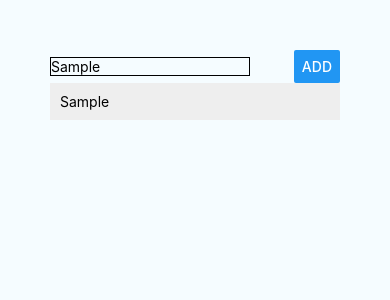
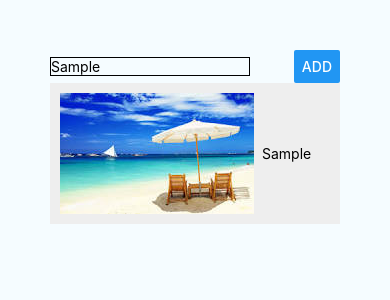
Before and after one commit to Natalied9/AwesomePlaces, a React Native app: screen / in a window 390 px wide. Both pictures are taken after typing "Sample" into the empty fields and a click on the button "ADD". Shown: the top 300 px of the page. Built offline with nearby package versions, Linux system fonts and the light colour scheme.

Commit message:
Added image to list item

```diff
--- a/App.js
+++ b/App.js
@@ -3,6 +3,7 @@
 
 import PlaceUserInput from './src/components/PlaceUserInput/PlaceUserInput';
 import PlaceList from './src/components/PlaceList/PlaceList';
+import placeImage from './src/assets/beautiful-beach.jpeg';
 
 // explanation of
 //https://appdividend.com/2018/07/30/react-native-create-delete-functionality/
@@ -16,8 +17,11 @@
       this.setState(prevState => {
         return {
           places: prevState.places.concat({
+            //needs a key, so math.random will generate a key for each object
+            //that is added to the list
             key: Math.random(),
-            value: placeName
+            value: placeName,
+            image: placeImage
         })
         };
       });
@@ -36,15 +40,8 @@
   //SO, we will pass an arrow function to be executed on all elements in the
   //places array
   return { places: prevState.places.filter(place => {
-    //return result of check: if the index of element in array is not equal
-    //to the index we receive, then we want to return true because then the item
-    //should stay in the array
+    //return result of check: if the key in array is not equal
     return place.key !== key;
-    //return result of check: if the index of element in array is equal
-    //to the index we receive, then we want to return false and the item
-    //gets deleted from the array so onItemDeleted will trigger this place
-    //delete handler and automatically pass on the index because that is what
-    //we basically emit in the placeList file - onItemDeleted
      })
       };
     });
--- a/src/components/ListItem/ListItem.js
+++ b/src/components/ListItem/ListItem.js
@@ -1,10 +1,11 @@
 import React from 'react';
-import { View, Text, StyleSheet, TouchableHighlight} from 'react-native';
+import { View, Text, StyleSheet, TouchableHighlight, Image } from 'react-native';
 
 const listItem = props => (
 	<TouchableHighlight onPress={props.onItemPressed}>
 	<View style={styles.listItem}>
-		<Text>{props.placeName}</Text>
+		<Image source={props.placeImage} style={styles.placeImage}/>
+		<Text>{props.placeName} </Text>
 	</View>
 	</TouchableHighlight>
 );
@@ -14,7 +15,13 @@
 		width: '100%',
 		marginBottom: 5,
 		padding: 10,
-		backgroundColor: "#eee"
+		backgroundColor: "#eee",
+		flexDirection: "row",
+		alignItems: "center"
+	},
+
+	placeImage: {
+		marginRight: 8
 	}
 });
 	export default listItem;
--- a/src/components/PlaceList/PlaceList.js
+++ b/src/components/PlaceList/PlaceList.js
@@ -9,12 +9,16 @@
 		style={styles.listContainer}
 		//items in our data need to be objects which have a key property, not arrary
 		//of string but array of objects
+		//data property of FlatList has to be an array
 		data={props.places}
+		//takes some jsx code (in this case renderItem
+		//to render for each element of the list
 		renderItem={(info) => (
 		<ListItem
 		//retreiving from app.js, where in placeAddedHandler we assign
 		//place to a value
 		placeName={info.item.value}
+		placeImage={info.item.image}
 		onItemPressed={() => props.onItemDeleted(info.item.key)}
 		/>
 	)}
```
Also changed, not shown: src/assets/beautiful-beach.jpeg (added).
